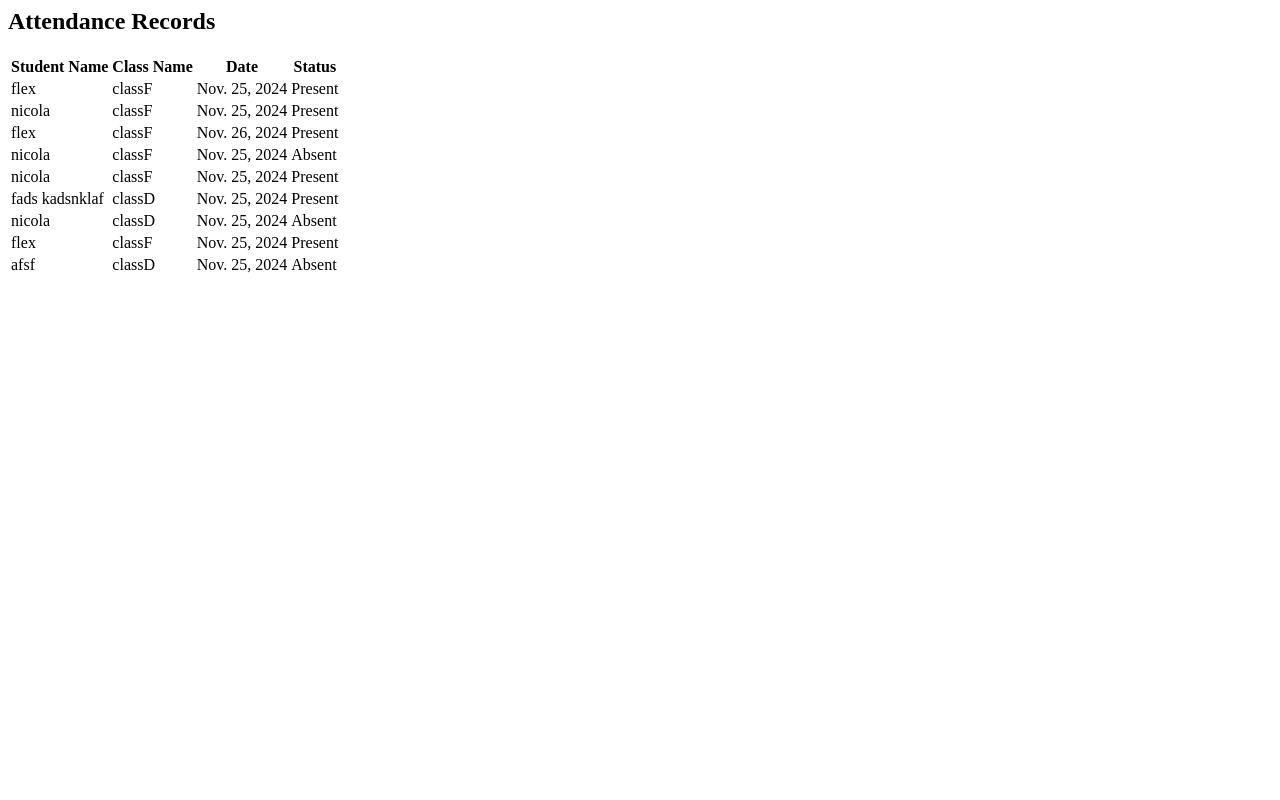
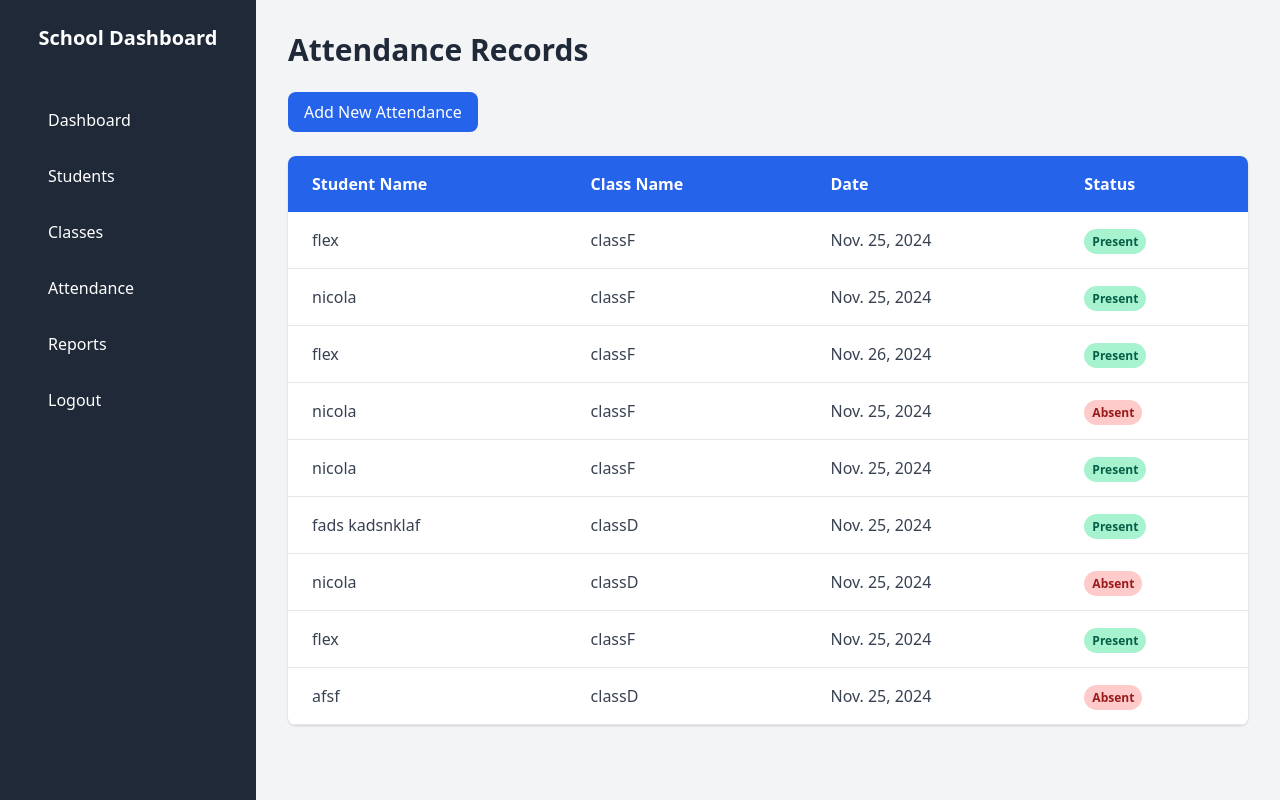
Before and after one commit to Viateur-akimana/School-attendance-management-system, a Django app: template django_backend/school_attendance/attendance/templates/attendance/attendance_list.html in a window 1280 px wide. Run offline with Django 5.2, Linux system fonts and the light colour scheme; the template is opened without the code that fills it: values that come from a table or form of the project are taken from there, others are empty; data comes from the database, SQL or seed files in the repository; both versions use the stored data as it was after the commit; some libraries are stand-ins or nearby versions.

Commit message:
Done with full application

```diff
--- a/django_backend/school_attendance/attendance/templates/attendance/attendance_list.html
+++ b/django_backend/school_attendance/attendance/templates/attendance/attendance_list.html
@@ -1,29 +1,72 @@
+{% load static %}
+<!DOCTYPE html>
+<html lang="en">
+<head>
+    <meta charset="UTF-8">
+    <meta name="viewport" content="width=device-width, initial-scale=1.0">
+    <title>Attendance Report</title>
+    <link href="https://cdn.jsdelivr.net/npm/tailwindcss@2.2.19/dist/tailwind.min.css" rel="stylesheet">
+</head>
+<body class="font-sans bg-gray-100 flex">
 
-{% block content %}
-  <h2>Attendance Records</h2>
+    <!-- Sidebar -->
+    <div class="w-64 bg-gray-800 text-white min-h-screen">
+        <div class="p-6">
+            <h2 class="text-xl font-semibold text-center">School Dashboard</h2>
+        </div>
+        <nav>
+            <ul class="space-y-4 mt-6 ml-8">
+                <li><a href="{% url 'dashboard' %}" class="block py-2 px-4 hover:bg-gray-700">Dashboard</a></li>
+                <li><a href="{% url 'list_students' %}" class="block py-2 px-4 hover:bg-gray-700">Students</a></li>
+                <li><a href="{% url 'list_classes' %}" class="block py-2 px-4 hover:bg-gray-700">Classes</a></li>
+                <li><a href="{% url 'attendance_list' %}" class="block py-2 px-4 hover:bg-gray-700">Attendance</a></li>
+                <li><a href="{% url 'attendance_report' %}" class="block py-2 px-4 hover:bg-gray-700">Reports</a></li>
+                <li><a href="{% url 'logout_user' %}" class="block py-2 px-4 hover:bg-gray-700">Logout</a></li>
+            </ul>
+        </nav>
+    </div>
 
-  <table class="table table-striped">
-    <thead>
+
+    <main class="flex-1 p-8">
+        <h2 class="text-3xl font-semibold text-gray-800 mb-6">Attendance Records</h2>
+
+        <div class="mb-6">
+            <a href="{% url 'mark_attendance' %}" class="inline-block bg-blue-600 text-white py-2 px-4 rounded-lg hover:bg-blue-700">
+                Add New Attendance
+            </a>
+        </div>
+
+        <div class="bg-white rounded-lg shadow overflow-x-auto">
+            <table class="min-w-full bg-white rounded-lg">
+                <thead class="bg-blue-600 text-white">
                     <tr>
-        <th>Student Name</th>
-        <th>Class Name</th>
-        <th>Date</th>
-        <th>Status</th>
+                        <th class="px-6 py-4 text-left font-semibold">Student Name</th>
+                        <th class="px-6 py-4 text-left font-semibold">Class Name</th>
+                        <th class="px-6 py-4 text-left font-semibold">Date</th>
+                        <th class="px-6 py-4 text-left font-semibold">Status</th>
                     </tr>
                 </thead>
-    <tbody>
+                <tbody class="text-gray-700">
                     {% for attendance in attendances %}
-        <tr>
-          <td>{{ attendance.student.name }}</td>
-          <td>{{ attendance.class_name.name }}</td>
-          <td>{{ attendance.date }}</td>
-          <td>{{ attendance.status }}</td>
+                    <tr class="border-b border-gray-200 hover:bg-gray-50 transition">
+                        <td class="px-6 py-4">{{ attendance.student.name }}</td>
+                        <td class="px-6 py-4">{{ attendance.class_name.name }}</td>
+                        <td class="px-6 py-4">{{ attendance.date }}</td>
+                        <td class="px-6 py-4">
+                            <span class="{% if attendance.status == 'Present' %}bg-green-200 text-green-800{% else %}bg-red-200 text-red-800{% endif %} px-2 py-1 rounded-full font-semibold text-xs">
+                                {{ attendance.status }}
+                            </span>
+                        </td>
                     </tr>
                     {% empty %}
                     <tr>
-          <td colspan="4">No attendance records found.</td>
+                        <td colspan="4" class="px-6 py-4 text-center text-gray-500">No attendance records found.</td>
                     </tr>
                     {% endfor %}
                 </tbody>
             </table>
-{% endblock %}
+        </div>
+    </main>
+
+</body>
+</html>
```
Also changed, not shown: django_backend/school_attendance/attendance/templates/attendance/mark_attendance.html (+41 -2 lines), django_backend/school_attendance/db.sqlite3. Lines whose indentation alone changed are shown as unchanged.
